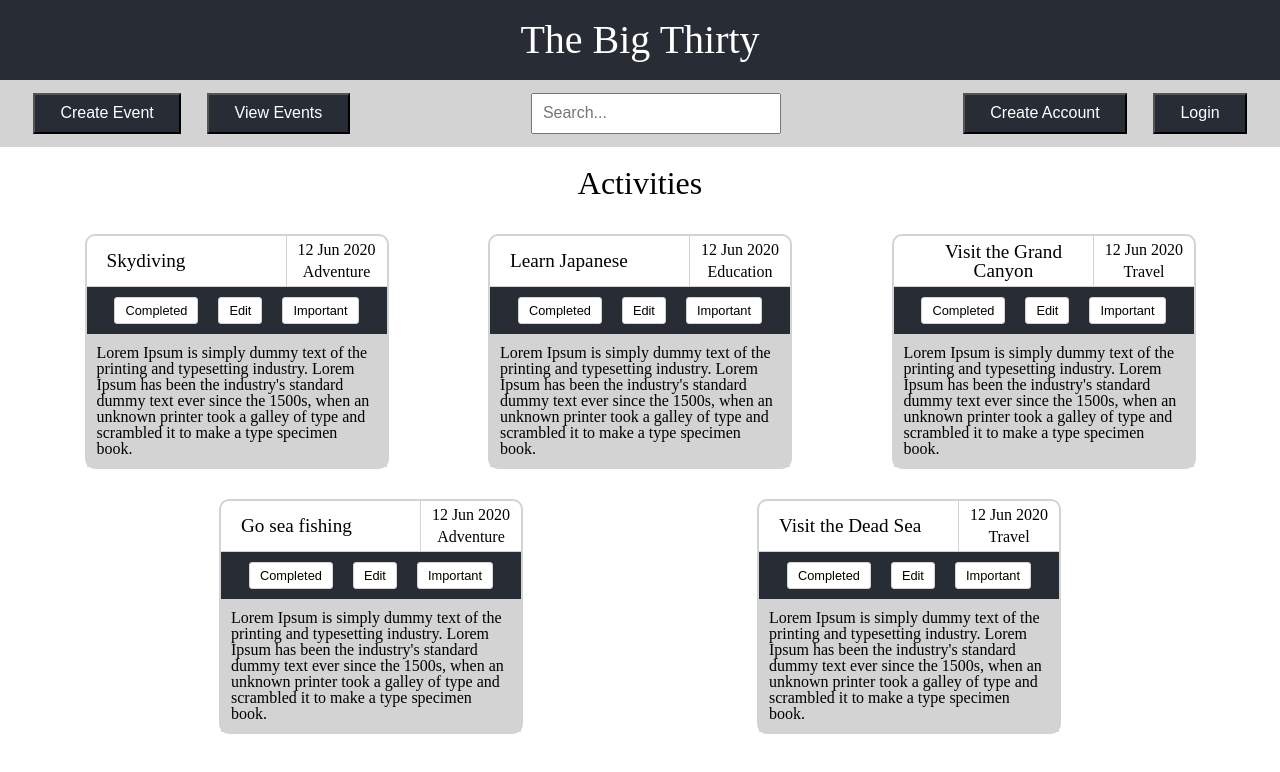
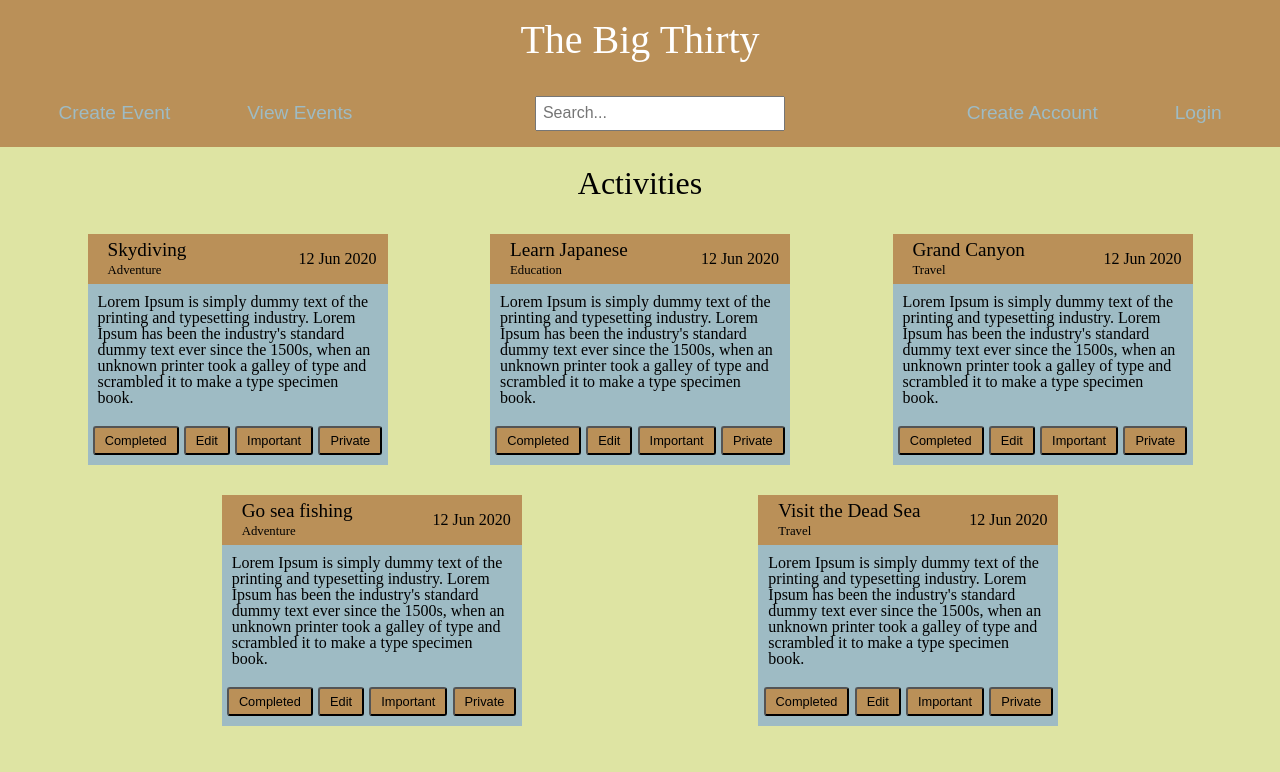
Before and after one commit to Build-Week-30-Before-30/Front-End, a React (Create React App) app in the folder the-big-thirty/: page /view-events in a window 1280 px wide. Shown: the top 772 px of the page. Built offline with nearby package versions, Linux system fonts and the light colour scheme.

Commit message:
Update styling with colours

```diff
--- a/the-big-thirty/src/ActivityCard.js
+++ b/the-big-thirty/src/ActivityCard.js
@@ -8,8 +8,8 @@ const StyledActivityCard = styled.div`
   justify-content: space-between;
   margin: 15px 15px;
   width: 300px;
-  border: 2px solid lightgrey;
-  border-radius: 10px;
+  /* border: 2px solid lightgrey; */
+  /* border-radius: 10px; */
   text-align: center;
 `;
 
@@ -17,24 +17,35 @@ const StyledHeading = styled.div`
   display: flex;
   justify-content: space-between;
   align-items: center;
+  background-color: #ba9058;
   padding-left: 20px;
   /* border: 1px solid red; */
 `;
 
-const StyledDetails = styled.div`
+const StyledTitle = styled.div`
+  text-align: left;
+  & p {
+    font-size: 0.8rem;
+    padding-top: 0.3rem;
+  }
+`;
+
+const StyledDate = styled.div`
   display: flex;
   flex-direction: column;
   justify-content: space-evenly;
   height: 50px;
   width: 100px;
-  border-left: 1px solid lightgray;
+  /* border-left: 1px solid lightgray; */
 
 `;
 
 const ButtonContainer = styled.div`
-  border-top: 1px solid lightgray;
-  border-bottom: 1px solid lightgray;
-  background-color: #282c34;
+  display: flex;
+  justify-content: space-evenly;
+  /* border-top: 1px solid lightgray; */
+  /* border-bottom: 1px solid lightgray; */
+  background-color: #9ebbc4;
 
   /* padding: 5px 0; */
 `;
@@ -42,7 +53,7 @@ const ButtonContainer = styled.div`
 const StyledDescrition = styled.div`
   padding: 10px;
   text-align: left;
-  background-color: lightgray;
+  background-color: #9ebbc4;
 `;
 
 export default function ActivityCard(props) {
@@ -50,22 +61,24 @@ export default function ActivityCard(props) {
   return (
     <StyledActivityCard>
       <StyledHeading>
-        <div>
+        <StyledTitle>
           <h3>{title}</h3>
-        </div>
-        <StyledDetails>
+          <p>{category}</p>
+        </StyledTitle>
+        <StyledDate>
           <p>{date}</p>
-          <p>{category}</p>
-        </StyledDetails>
+        </StyledDate>
       </StyledHeading>
+      <StyledDescrition>
+        <p>{description}</p>
+      </StyledDescrition>
       <ButtonContainer>
         <Button button={'Completed'}/>
         <Button button={'Edit'}/>
         <Button button={'Important'}/>
+        <Button button={'Private'}/>
       </ButtonContainer>
-      <StyledDescrition>
-        <p>{description}</p>
-      </StyledDescrition>
+
     </StyledActivityCard>
   );
 }
--- a/the-big-thirty/src/ActivityList.js
+++ b/the-big-thirty/src/ActivityList.js
@@ -1,6 +1,6 @@
 import React from "react";
 import ActivityCard from "./ActivityCard";
-import ActivityCard2 from "./ActivityCard2";
+// import ActivityCard2 from "./ActivityCard2";
 import styled from 'styled-components';
 
 const StyledActivityList = styled.div`
@@ -15,7 +15,7 @@ const StyledH2 = styled.h2`
 
 export default function ActivityList(props) {
   const { activityList } = props;
-  console.log(activityList);
+  // console.log(activityList);
   return (
     <div>
       <StyledH2>Activities</StyledH2>
--- a/the-big-thirty/src/App.css
+++ b/the-big-thirty/src/App.css
@@ -42,6 +42,10 @@ table {
 	border-spacing: 0;
 }
 
+html {
+  background-color: #dee4a3;
+}
+
 .App {
   text-align: center;
 }
@@ -51,7 +55,7 @@ table {
 }
 
 .App-header {
-  background-color: #282c34;
+  background-color: #ba9058;
   min-height: 10vh;
   display: flex;
   flex-direction: column;
--- a/the-big-thirty/src/Button.js
+++ b/the-big-thirty/src/Button.js
@@ -3,18 +3,24 @@ import styled from "styled-components";
 
 export const StyledButton = styled.button`
   padding: 5px 10px;
-  border: 1px solid lightgray;
+  /* flex-grow: 1; */
+  /* border: 1px solid lightgray; */
   border-radius: 3px;
-  margin: 10px 10px;
+  margin: 10px 0;
   font-size: 0.8rem;
+  background-color: #ba9058;
   &#Completed {
-    background-color: ${props => (props.completed ? "green" : "white")};
+    background-color: ${props => (props.completed ? "green" : "#ba9058")};
   }
   &#Edit {
-    background-color: ${props => (props.edit ? "green" : "white")};
+    background-color: ${props => (props.edit ? "green" : "#ba9058")};
   }
   &#Important {
-    background-color: ${props => (props.important ? "green" : "white")};
+    background-color: ${props => (props.important ? "red" : "#ba9058")};
+  }
+  &#Private {
+    background-color: ${props => (props.private ? "black" : "#ba9058")};
+    color: ${props => (props.private ? "white" : "black")};
   }
 `;
 
@@ -24,6 +30,7 @@ export function Button(props) {
   const [eventCompleted, setEventCompleted] = useState(false);
   const [editEvent, setEditEvent] = useState(false);
   const [eventImportant, setEventImportant] = useState(false);
+  const [eventPrivate, setEventPrivate] = useState(false);
 
   function toggle(event) {
     // debugger
@@ -34,6 +41,8 @@ export function Button(props) {
       setEditEvent(!editEvent);
     } else if (event.target.id === "Important") {
       setEventImportant(!eventImportant);
+    } else if (event.target.id === "Private") {
+      setEventPrivate(!eventPrivate);
     }
   }
 
@@ -44,6 +53,7 @@ export function Button(props) {
       completed={eventCompleted}
       edit={editEvent}
       important={eventImportant}
+      private={eventPrivate}
     >
       {button}
     </StyledButton>
--- a/the-big-thirty/src/Navigation.js
+++ b/the-big-thirty/src/Navigation.js
@@ -4,7 +4,7 @@ import { Link, Route } from "react-router-dom";
 import SearchForm from "./SearchForm.js";
 
 const StyledNavigation = styled.div`
-  background-color: lightgray;
+  background-color: #ba9058;
   display: flex;
   justify-content: space-between;
   align-items: center;
@@ -14,9 +14,10 @@ const StyledNavigation = styled.div`
 const NavButton = styled.button`
   margin: .8rem;
   padding: 0.6rem 1.6rem;
-  font-size: 1rem;
-  color: white;
-  background-color: #282c34;
+  border: none;
+  font-size: 1.2rem;
+  color: #9ebbc4;
+  background-color: #ba9058;
 `;
 
 export default function Navigation(props) {
--- a/the-big-thirty/src/SearchForm.js
+++ b/the-big-thirty/src/SearchForm.js
@@ -5,7 +5,7 @@ const StyledInput = styled.input`
   width: 250px;
   font-size: 1rem;
   margin: 0.8rem;
-  padding: 0.6rem;
+  padding: 0.4rem;
 `;
 
 export default function SearchForm(props) {
--- a/the-big-thirty/src/dummydata.js
+++ b/the-big-thirty/src/dummydata.js
@@ -19,7 +19,7 @@ export const dummyData = [
   },
   {
     id: 3,
-    title: 'Visit the Grand Canyon',
+    title: 'Grand Canyon',
     description: "Lorem Ipsum is simply dummy text of the printing and typesetting industry. Lorem Ipsum has been the industry's standard dummy text ever since the 1500s, when an unknown printer took a galley of type and scrambled it to make a type specimen book. ",
     date: '12 Jun 2020',
     category: 'Travel',
```
